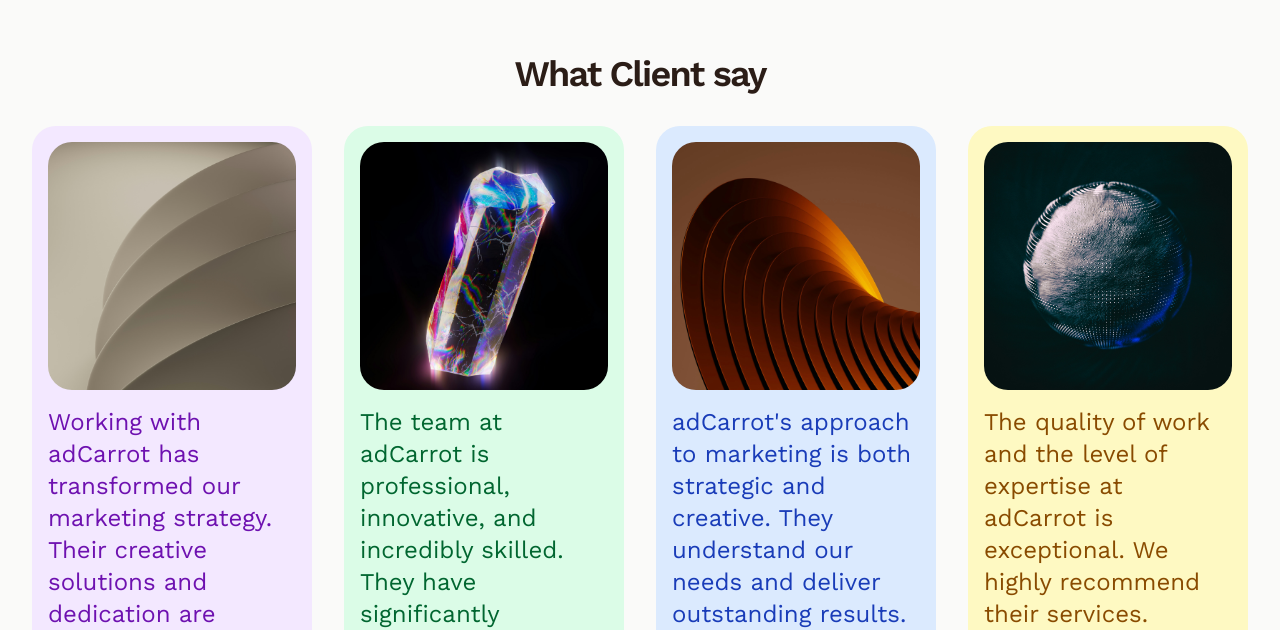
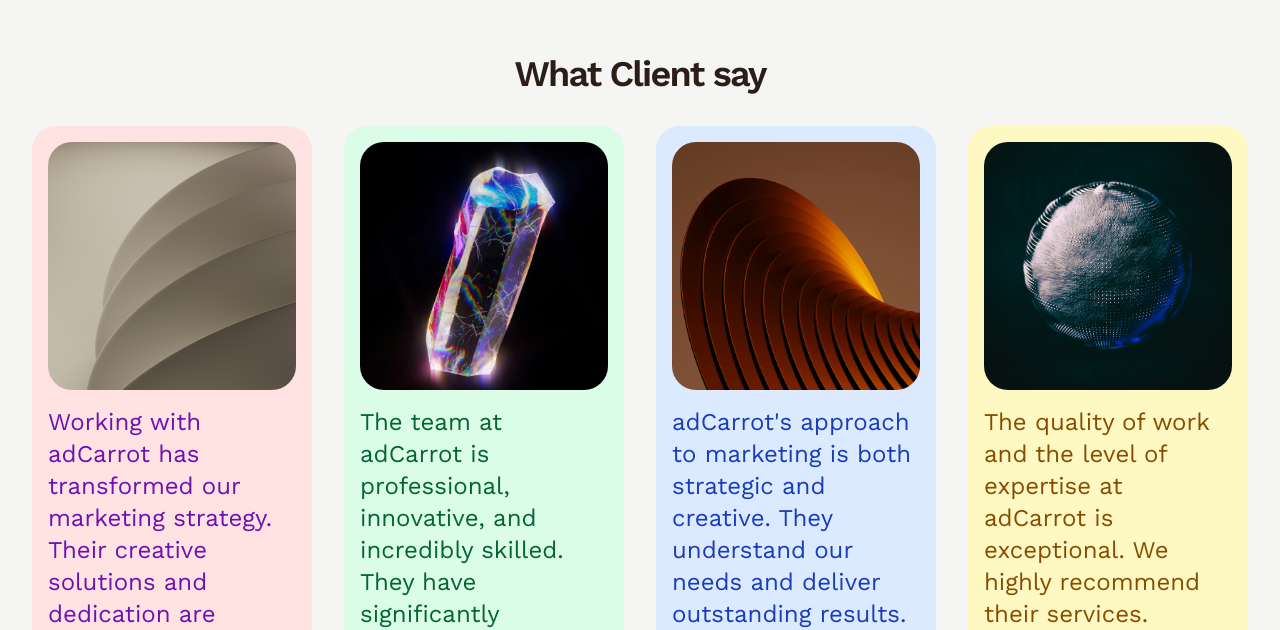
Before and after one commit to Gabrielmgb/projeto-ad-carrot-agency, a React (Vite) app: page / in a window 1280 px wide. Shown: the part 6520-7150 px from the top of the page. Built offline with nearby package versions, Linux system fonts and the light colour scheme.

Commit message:
testimonials color

```diff
--- a/src/components/Testimonials.jsx
+++ b/src/components/Testimonials.jsx
@@ -2,7 +2,7 @@
 
 const Testimonials = () => {
   return (
-    <section className="bg-stone-50 px-8 py-20" id="reviews">
+    <section className="bg-stone-100 px-8 py-20" id="reviews">
       <h2 className="my-8 text-center text-4xl font-semibold tracking tracking-tighter">
         What Client say
       </h2>
--- a/src/constants/index.js
+++ b/src/constants/index.js
@@ -197,7 +197,7 @@
     text: "Working with adCarrot has transformed our marketing strategy. Their creative solutions and dedication are unmatched.",
     author: "Sarah Johnson",
     title: "CEO, BrightFuture",
-    bgColor: "bg-purple-100",
+    bgColor: "bg-red-100",
     textColor: "text-purple-800",
     image: testimonial1,
   },
```
